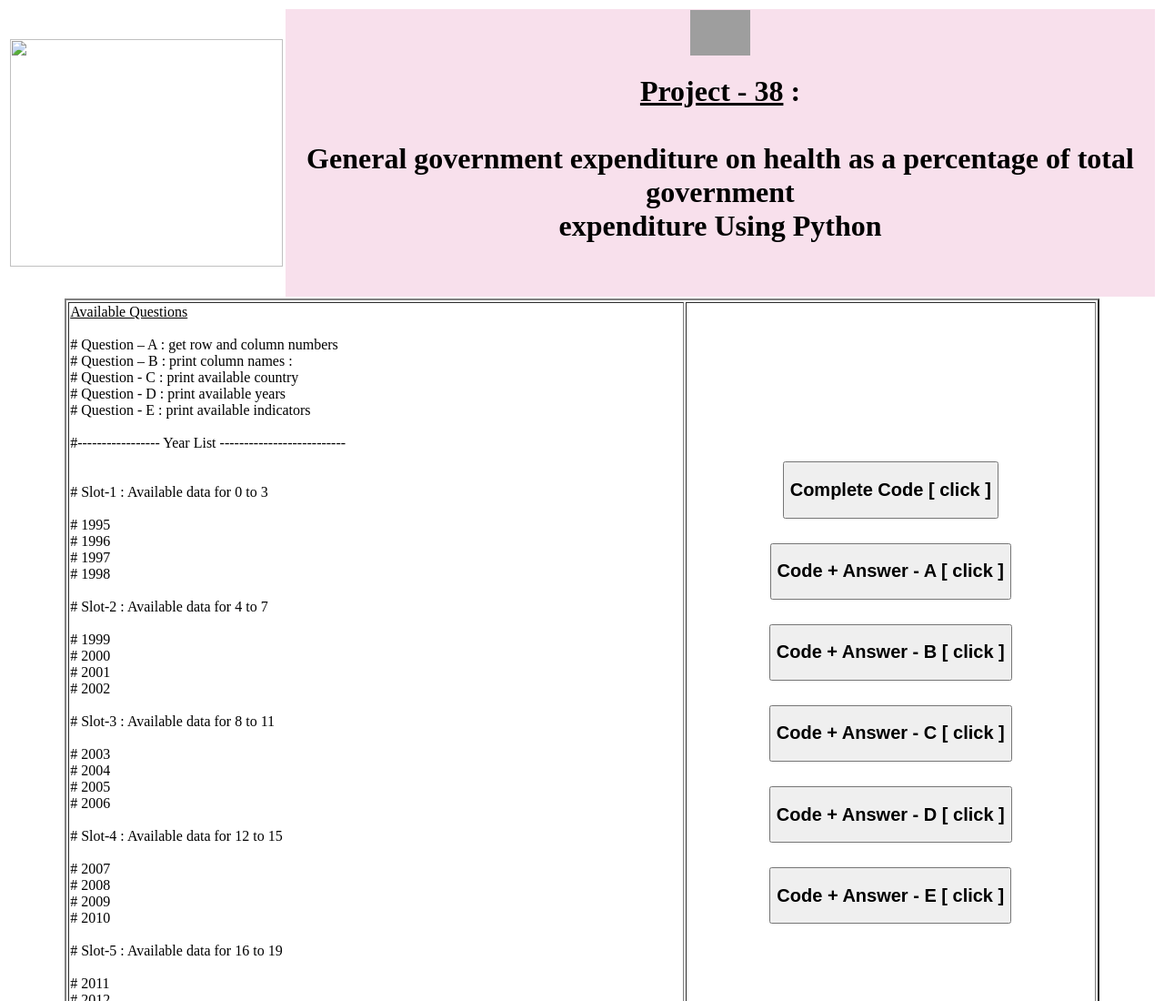
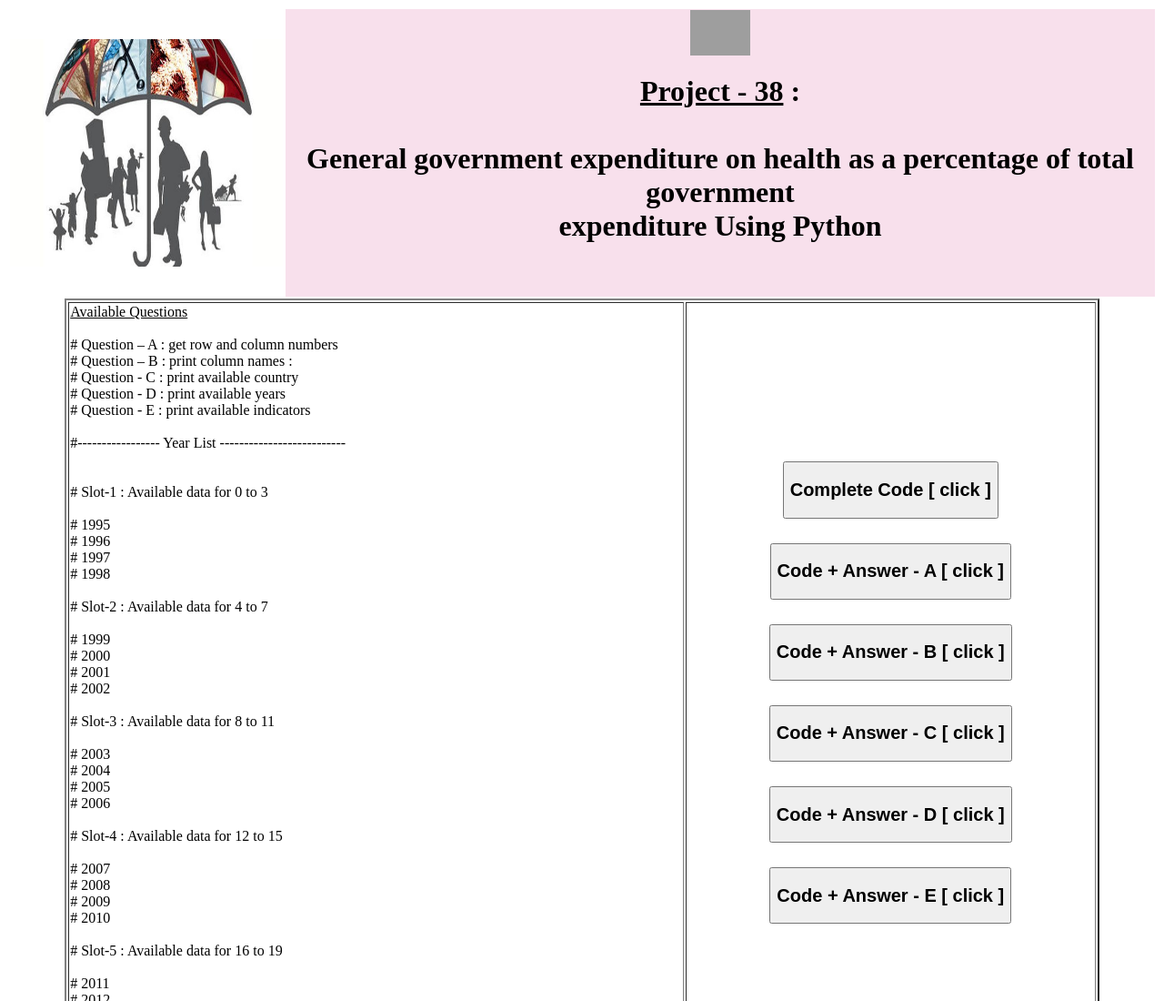
Before and after one commit to Data-Science-Mar2020-JeetDas/Project-38, a plain HTML site: page index.html in a window 1280 px wide. Shown: the top 1100 px of the page at 91% size. Drawn offline with Linux system fonts and the light colour scheme; grey boxes are pictures that could not be loaded.

Commit message:
Update index.html

```diff
--- a/index.html
+++ b/index.html
@@ -12,7 +12,7 @@
   <table width="100%">
  <tr>
   <td width="20%">
-   <img src="38.png" height="250" width="300"></img>
+   <img src="38.jpg" height="250" width="300"></img>
   </td>
   <td bgcolor="#F8E0EC"><center>
 	  <img src="https://icon-library.net/images/new-gif-icon/new-gif-icon-14.jpg" height="50" weight="80"></img>
```
